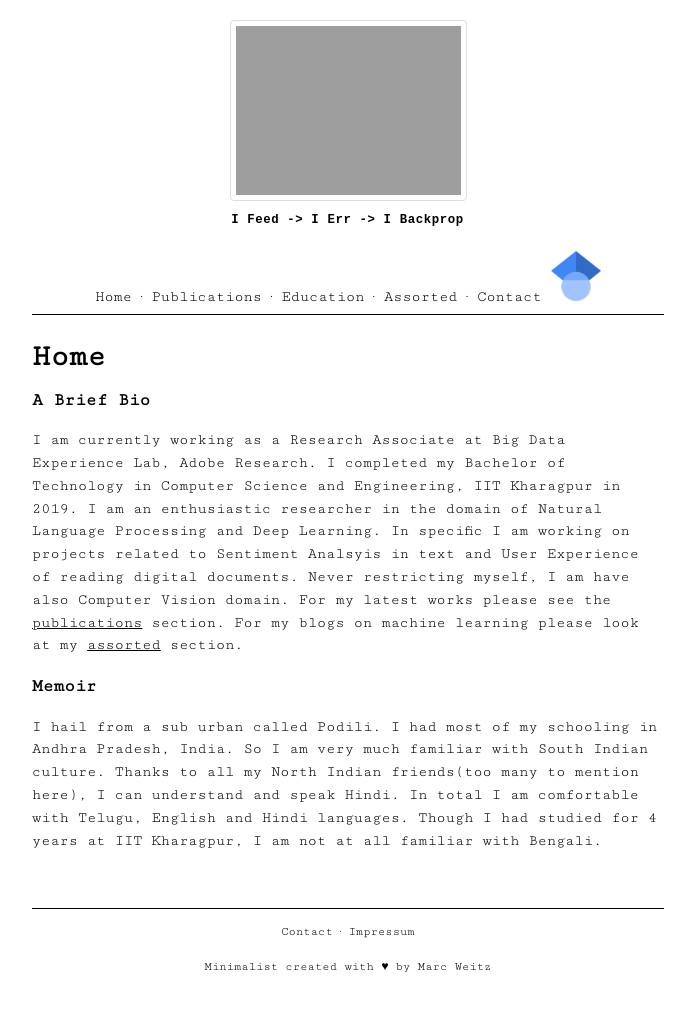
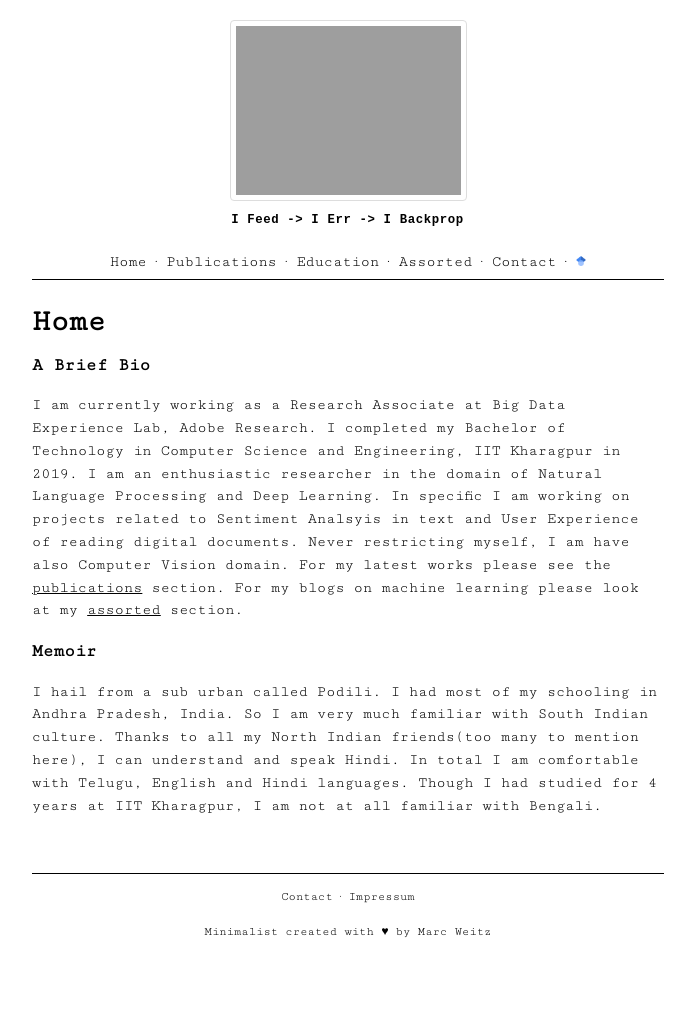
Before and after one commit to bhanu77prakash/bhanu77prakash.github.io, a Jekyll site: the page built from index.md, in a window 1280 px wide. Shown: the whole page, without its empty margins (292-987 px from the left). Built offline with Jekyll 4.4.1, drawn with Linux system fonts in a browser that asks for light colours; after the commit the page ends 976 px from its top, so only the background shows below that.

Commit message:
updated site

```diff
--- a/_includes/nav.html
+++ b/_includes/nav.html
@@ -3,6 +3,6 @@
   <a href="{{site.url}}{{site.baseurl}}/projects/">Publications</a> ·
   <a href="{{site.url}}{{site.baseurl}}/projects/">Education</a> ·
   <a href="{{site.url}}{{site.baseurl}}/assorted/">Assorted</a> ·
-  <a href="{{site.url}}{{site.baseurl}}/contact/">Contact</a>
-  <a href="https://scholar.google.ca/citations?user=H_l6pEIAAAAJ&hl=en"><img src="{{site.url}}{{site.baseurl}}/assets/images/scholar_logo.svg.png" style="height:50px;width:50px;"></img></a>
+  <a href="{{site.url}}{{site.baseurl}}/contact/">Contact</a> ·
+  <a href="https://scholar.google.ca/citations?user=H_l6pEIAAAAJ&hl=en"><img src="{{site.url}}{{site.baseurl}}/assets/images/scholar_logo.svg.png" style="height:10px;width:10px;"></img></a>
 </div>
```
